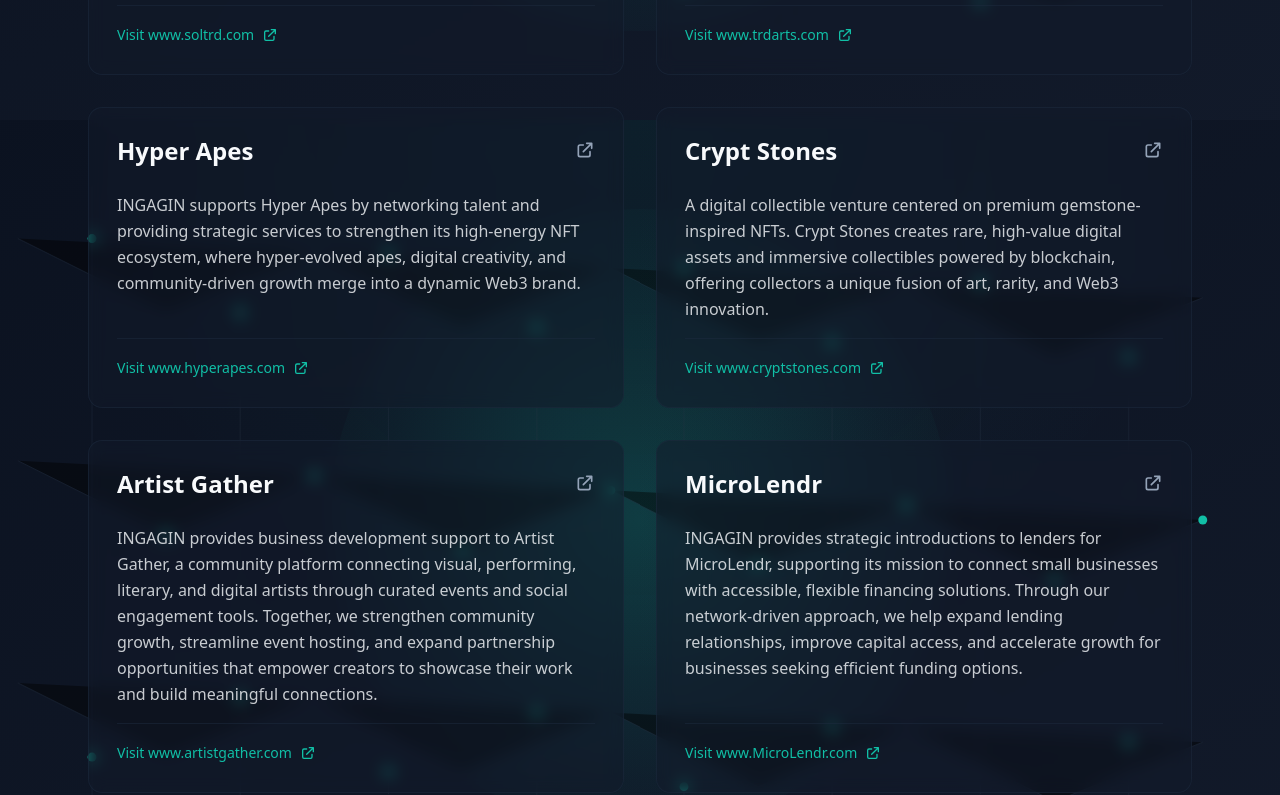
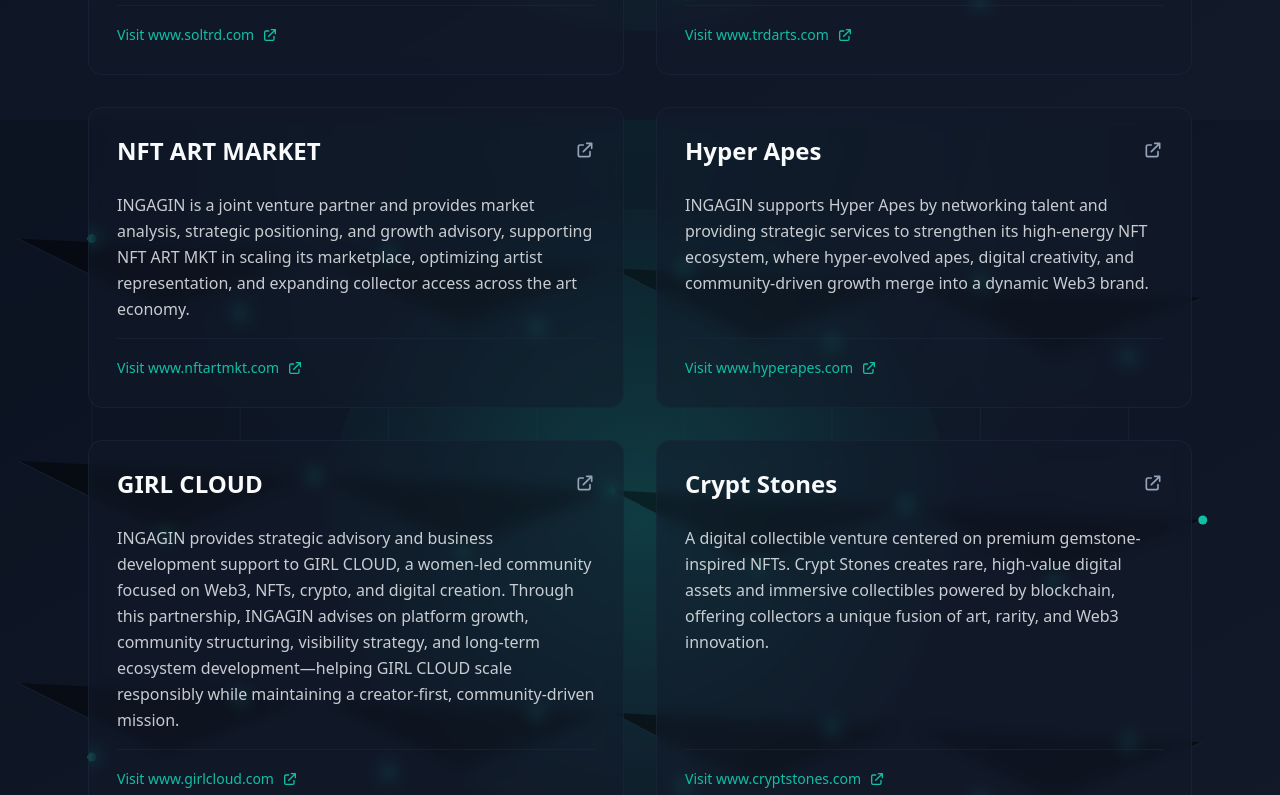
Before and after one commit to 0x0Zeus/INGAGIN, a Next.js app: page /portfolio in a window 1280 px wide. Shown: the part 3080-3875 px from the top of the page. Built offline with nearby package versions, Linux system fonts and the light colour scheme.

Commit message:
feat: add some portfolios

```diff
--- a/src/app/portfolio/portfolio-grid.tsx
+++ b/src/app/portfolio/portfolio-grid.tsx
@@ -116,11 +116,25 @@
     linkText: "Visit www.trdarts.com",
   },
   {
+    id: 21,
+    title: "NFT ART MARKET",
+    description: "INGAGIN is a joint venture partner and  provides market analysis, strategic positioning, and growth advisory, supporting NFT ART MKT in scaling its marketplace, optimizing artist representation, and expanding collector access across the art economy.",
+    link: "https://www.nftartmkt.com",
+    linkText: "Visit www.nftartmkt.com",
+  },
+  {
     id: 16,
     title: "Hyper Apes",
     description: "INGAGIN supports Hyper Apes by networking talent and providing strategic services to strengthen its high-energy NFT ecosystem, where hyper-evolved apes, digital creativity, and community-driven growth merge into a dynamic Web3 brand.",
     link: "https://www.hyperapes.com",
     linkText: "Visit www.hyperapes.com",
+  },
+  {
+    id: 22,
+    title: "GIRL CLOUD",
+    description: "INGAGIN provides strategic advisory and business development support to GIRL CLOUD, a women-led community focused on Web3, NFTs, crypto, and digital creation. Through this partnership, INGAGIN advises on platform growth, community structuring, visibility strategy, and long-term ecosystem development—helping GIRL CLOUD scale responsibly while maintaining a creator-first, community-driven mission.",
+    link: "https://www.girlcloud.com",
+    linkText: "Visit www.girlcloud.com",
   },
   {
     id: 12,
```
